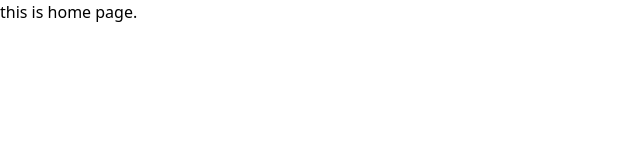
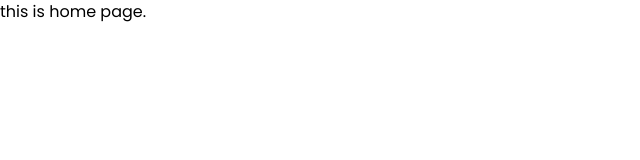
Before and after one commit to anindyoo/fe-mentor-5-shortly, a React (Create React App) app: page /#/ in a window 1280 px wide. Shown: the top 160 px of the page, without its empty margins (0-640 px from the left). Built offline with nearby package versions, Linux system fonts and the light colour scheme.

Commit message:
feat: apply poppins font into the app.

```diff
--- a/src/index.css
+++ b/src/index.css
@@ -1,3 +1,8 @@
 @tailwind base;
 @tailwind components;
 @tailwind utilities;
+
+* {
+  font-family: "Poppins", sans-serif;
+  font-optical-sizing: auto;
+}
```
